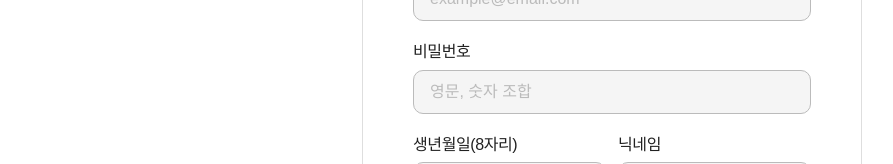
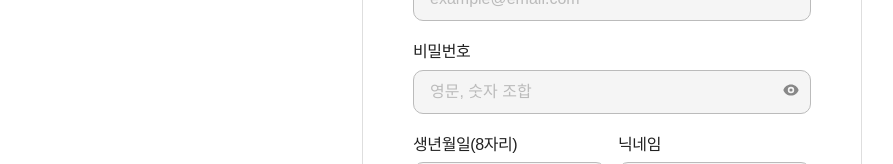
Before and after one commit to deu26-capstone-design/Perfume-FE, a React (Vite) app: page /signup in a window 1280 px wide. Shown: the part 407-571 px from the top of the page, without its empty margins (28-921 px from the left). Built offline with nearby package versions, Linux system fonts and the light colour scheme; no server answers; a web font is replaced by a local one.

Commit message:
✨ feat: 회원가입 완료 후 자동 로그인 및 향 선호도 테스트 유도 화면 추가

```diff
--- a/src/features/auth/ui/SignupForm.css
+++ b/src/features/auth/ui/SignupForm.css
@@ -63,6 +63,28 @@
   transition: background-color 0.15s;
 }
 
+.signup__input-wrap {
+  position: relative;
+  display: flex;
+  align-items: center;
+}
+
+.signup__input-wrap .signup__input {
+  padding-right: 44px;
+}
+
+.signup__pw-toggle {
+  position: absolute;
+  right: 12px;
+  background: none;
+  border: none;
+  cursor: pointer;
+  font-size: 16px;
+  padding: 0;
+  line-height: 1;
+  color: var(--gray-400, #aaa);
+}
+
 .signup__input::placeholder {
   color: var(--login-textbox-placeholder);
 }
@@ -115,3 +137,29 @@
   opacity: 0.6;
   cursor: not-allowed;
 }
+
+.signup__success-btns {
+  display: flex;
+  flex-direction: column;
+  gap: 20px;
+  margin-top: 8px;
+}
+
+.signup__btn--secondary {
+  background-color: transparent !important;
+  color: var(--login-description);
+  border: 1px solid var(--gray-200);
+  font-size: 16px;
+  transition:
+    background-color 0.15s,
+    color 0.15s;
+}
+
+.signup__btn--secondary:hover {
+  background-color: var(--gray-100, #f5f5f5) !important;
+  color: var(--login-description);
+}
+
+.signup__btn:not(.signup__btn--secondary):hover {
+  opacity: 0.85;
+}
--- a/src/features/auth/ui/SignupForm.tsx
+++ b/src/features/auth/ui/SignupForm.tsx
@@ -1,10 +1,13 @@
 import { useState } from 'react';
+import { HiEye, HiEyeOff } from 'react-icons/hi';
 import { useNavigate } from 'react-router-dom';
 import './SignupForm.css';
-import { signup } from '@features/auth/model/authApi';
+import { signup, login } from '@features/auth/model/authApi';
+import { useAuth } from '@features/auth/model/useAuth';
 
 const SignupForm = () => {
   const navigate = useNavigate();
+  const { refreshUser } = useAuth();
   const [gender, setGender] = useState<'F' | 'M' | null>(null);
   const [name, setName] = useState('');
   const [email, setEmail] = useState('');
@@ -14,6 +17,8 @@ const SignupForm = () => {
   const [phoneNumber, setPhoneNumber] = useState('');
   const [error, setError] = useState('');
   const [isLoading, setIsLoading] = useState(false);
+  const [isSuccess, setIsSuccess] = useState(false);
+  const [showPassword, setShowPassword] = useState(false);
 
   const formatBirthDate = (value: string) => {
     if (value.length === 8) {
@@ -69,13 +74,16 @@ const SignupForm = () => {
         birthDate: formatBirthDate(birthDate),
         phoneNumber,
       });
-      navigate('/');
+      await login({ email, password });
+      await refreshUser();
+      setIsSuccess(true);
     } catch (err: unknown) {
-      const message = (err as { response?: { data?: { detail?: string } } })?.response?.data
-        ?.detail;
-      if (message === 'email already exists') {
+      const data = (err as { response?: { data?: { detail?: string; message?: string } } })
+        ?.response?.data;
+      const message = data?.message ?? data?.detail ?? '';
+      if (message.includes('email') && message.includes('exists')) {
         setError('이미 사용 중인 이메일이에요.');
-      } else if (message === 'nickname already exists') {
+      } else if (message.includes('nickname') && message.includes('exists')) {
         setError('이미 사용 중인 닉네임이에요.');
       } else {
         setError('회원가입에 실패했어요. 입력 정보를 확인해주세요.');
@@ -84,6 +92,30 @@ const SignupForm = () => {
       setIsLoading(false);
     }
   };
+
+  if (isSuccess) {
+    return (
+      <div className="signup">
+        <h1 className="signup__title">가입을 환영해요! 🎉</h1>
+        <p className="signup__subtitle">
+          간단한 테스트로 나만의 향 취향을 찾아보세요. <br />향 선호도 테스트는 언제든지
+          마이페이지에서 다시 할 수 있어요.
+        </p>
+        <div className="signup__success-btns">
+          <button type="button" className="signup__btn" onClick={() => navigate('/scent-test')}>
+            향 선호도 테스트 시작하기
+          </button>
+          <button
+            type="button"
+            className="signup__btn signup__btn--secondary"
+            onClick={() => navigate('/main')}
+          >
+            나중에 하기
+          </button>
+        </div>
+      </div>
+    );
+  }
 
   return (
     <form className="signup" onSubmit={handleSignup}>
@@ -115,13 +147,23 @@ const SignupForm = () => {
 
         <div className="signup__field">
           <span className="signup__label">비밀번호</span>
+          <div className="signup__input-wrap">
             <input
               className={`signup__input ${password ? 'signup__input--filled' : ''}`}
-            type="password"
+              type={showPassword ? 'text' : 'password'}
               placeholder="영문, 숫자 조합"
               value={password}
               onChange={(e) => setPassword(e.target.value)}
             />
+            <button
+              type="button"
+              className="signup__pw-toggle"
+              onClick={() => setShowPassword((v) => !v)}
+              aria-label={showPassword ? '비밀번호 숨기기' : '비밀번호 보기'}
+            >
+              {showPassword ? <HiEyeOff /> : <HiEye />}
+            </button>
+          </div>
         </div>
 
         <div className="signup__row">
```
Lines whose indentation alone changed are shown as unchanged.
